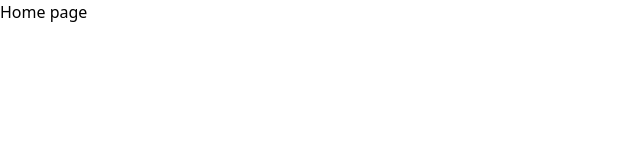
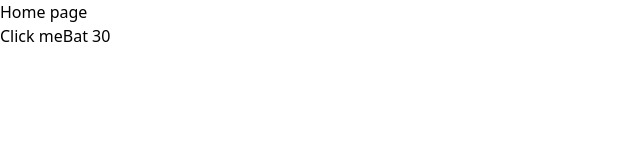
Before and after one commit to leap-2022-teal/Adolf-client, a Next.js app: page / in a window 1280 px wide. Shown: the top 160 px of the page, without its empty margins (0-640 px from the left). Built offline with nearby package versions, Linux system fonts and the light colour scheme.

Commit message:
client is done

```diff
--- /dev/null
+++ b/src/components/example.tsx
@@ -0,0 +1,14 @@
+interface PropType {
+  name: string;
+  age: number;
+  handleClick: (e: any) => void;
+}
+
+export default function Example({ name, age, handleClick }: PropType) {
+  return (
+    <div>
+      <button onClick={(e: any) => handleClick('Bold')}>Click me</button>
+      {name} {age + 10}
+    </div>
+  );
+}
--- a/src/pages/index.tsx
+++ b/src/pages/index.tsx
@@ -1,12 +1,19 @@
-import Image from 'next/image'
-import { Inter } from 'next/font/google'
+import Image from 'next/image';
+import { Inter } from 'next/font/google';
+import Example from '../components/example';
+import { useState } from 'react';
 
-const inter = Inter({ subsets: ['latin'] })
+const inter = Inter({ subsets: ['latin'] });
 
 export default function Home() {
+  const [name, setName] = useState<string>('Bat');
+  function onEdit(e: string) {
+    setName(e);
+  }
   return (
     <div>
       <h1>Home page</h1>
+      <Example name={name} age={20} handleClick={onEdit} />
     </div>
-  )
+  );
 }
```
